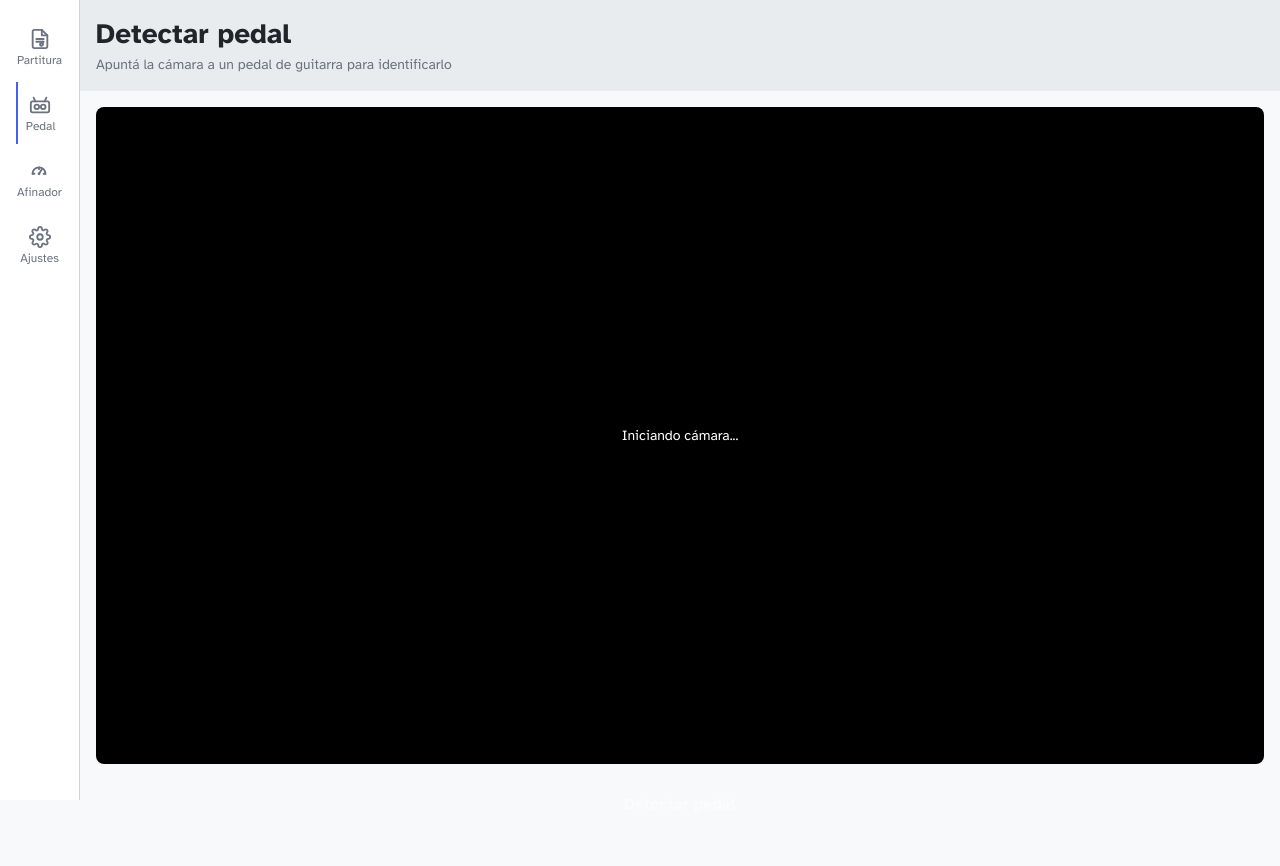
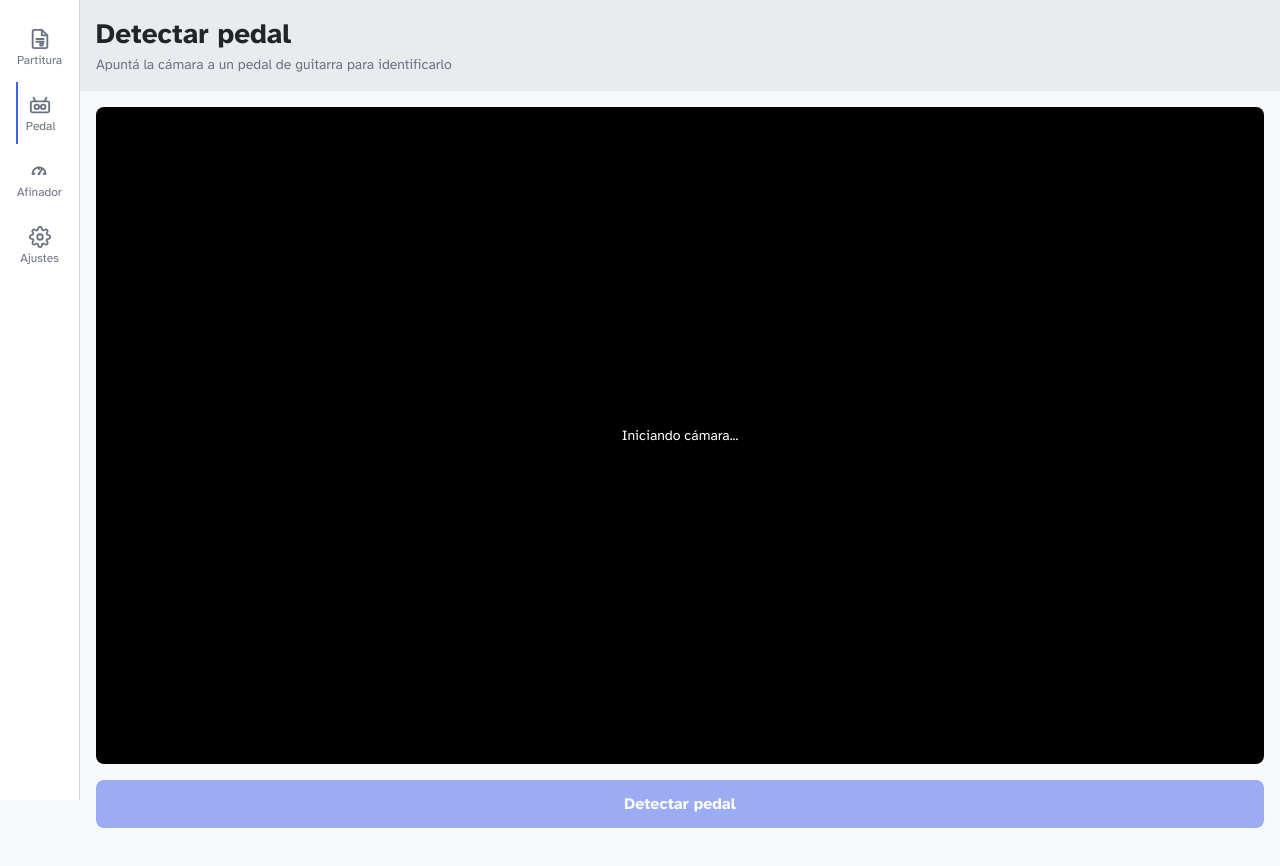
Before and after one commit to lucagior22/eco-app, a Next.js app: page /pedal in a window 1280 px wide. Built offline with nearby package versions, Linux system fonts and the light colour scheme; no server answers.

Commit message:
Funciona primera versión

```diff
--- a/components/pedal/CameraView.tsx
+++ b/components/pedal/CameraView.tsx
@@ -5,15 +5,26 @@
 // cambia según el estado. El overlay de bounding box es aria-hidden="true"
 // (decorativo; el resultado se anuncia via aria-live en PedalScreen).
 
+import { useEffect, useRef } from 'react'
 import { useCamera } from '@/hooks/useCamera'
 
 interface CameraViewProps {
   detected: boolean
   onDetect: () => void
+  onReady?: () => void
 }
 
-export default function CameraView({ detected, onDetect }: CameraViewProps) {
+export default function CameraView({ detected, onDetect, onReady }: CameraViewProps) {
   const { videoRef, isActive, error } = useCamera()
+  const buttonRef = useRef<HTMLButtonElement>(null)
+
+  useEffect(() => {
+    if (isActive) {
+      onReady?.()
+      // Mover el foco al botón para que el usuario solo tenga que doble-tapear
+      buttonRef.current?.focus()
+    }
+  }, [isActive]) // eslint-disable-line react-hooks/exhaustive-deps
 
   if (error) {
     return (
@@ -61,6 +72,7 @@ export default function CameraView({ detected, onDetect }: CameraViewProps) {
       </div>
 
       <button
+        ref={buttonRef}
         type="button"
         onClick={onDetect}
         disabled={!isActive}
@@ -69,7 +81,7 @@ export default function CameraView({ detected, onDetect }: CameraViewProps) {
             ? 'Detectar pedal de nuevo con la cámara'
             : 'Detectar pedal con la cámara'
         }
-        className="w-full rounded-lg bg-[var(--color-accent-blue)] px-6 py-3 font-semibold text-white focus:outline-2 focus:outline-offset-2 focus:outline-[var(--color-accent-blue)] disabled:cursor-not-allowed disabled:opacity-50"
+        className="w-full rounded-lg bg-[var(--color-accent)] px-6 py-3 font-semibold text-white focus:outline-2 focus:outline-offset-2 focus:outline-[var(--color-accent)] disabled:cursor-not-allowed disabled:opacity-50"
       >
         {detected ? 'Detectar de nuevo' : 'Detectar pedal'}
       </button>
--- a/components/pedal/PedalScreen.tsx
+++ b/components/pedal/PedalScreen.tsx
@@ -11,12 +11,17 @@ import PedalInfo from '@/components/pedal/PedalInfo'
 import { speak } from '@/lib/tts'
 import { useSettings } from '@/contexts/SettingsContext'
 
+const TTS_READY = 'Cámara lista. Presioná el botón Detectar pedal para identificar el pedal.'
 const TTS_RESULT =
-  'Pedal BOSS DS-1 detectado. Tone al 50%. Level al 50%. Distorsión al 50%. LED apagado.'
+  'Pedal BOSS DS-1 detectado. Tone al 50%. Level al 50%. Distorsión al 50%. LED apagado. Presioná Detectar de nuevo para volver a identificar.'
 
 export default function PedalScreen() {
   const { settings } = useSettings()
   const [detected, setDetected] = useState(false)
+
+  function handleReady() {
+    speak(TTS_READY, settings.ttsSpeed)
+  }
 
   function handleDetect() {
     if (detected) {
@@ -29,7 +34,7 @@ export default function PedalScreen() {
 
   return (
     <div className="flex flex-col gap-6 p-4">
-      <CameraView detected={detected} onDetect={handleDetect} />
+      <CameraView detected={detected} onDetect={handleDetect} onReady={handleReady} />
       <div aria-live="polite" aria-atomic="true">
         {detected && <PedalInfo />}
       </div>
```
